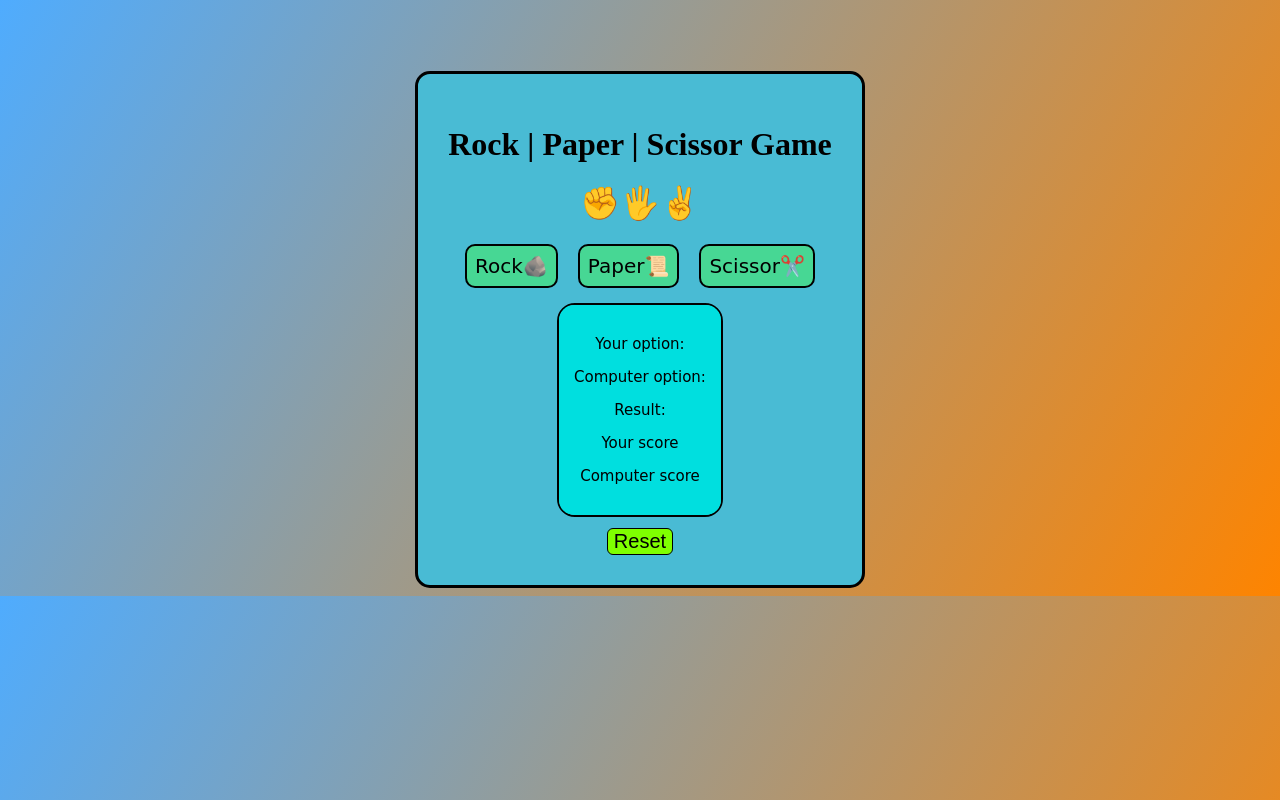
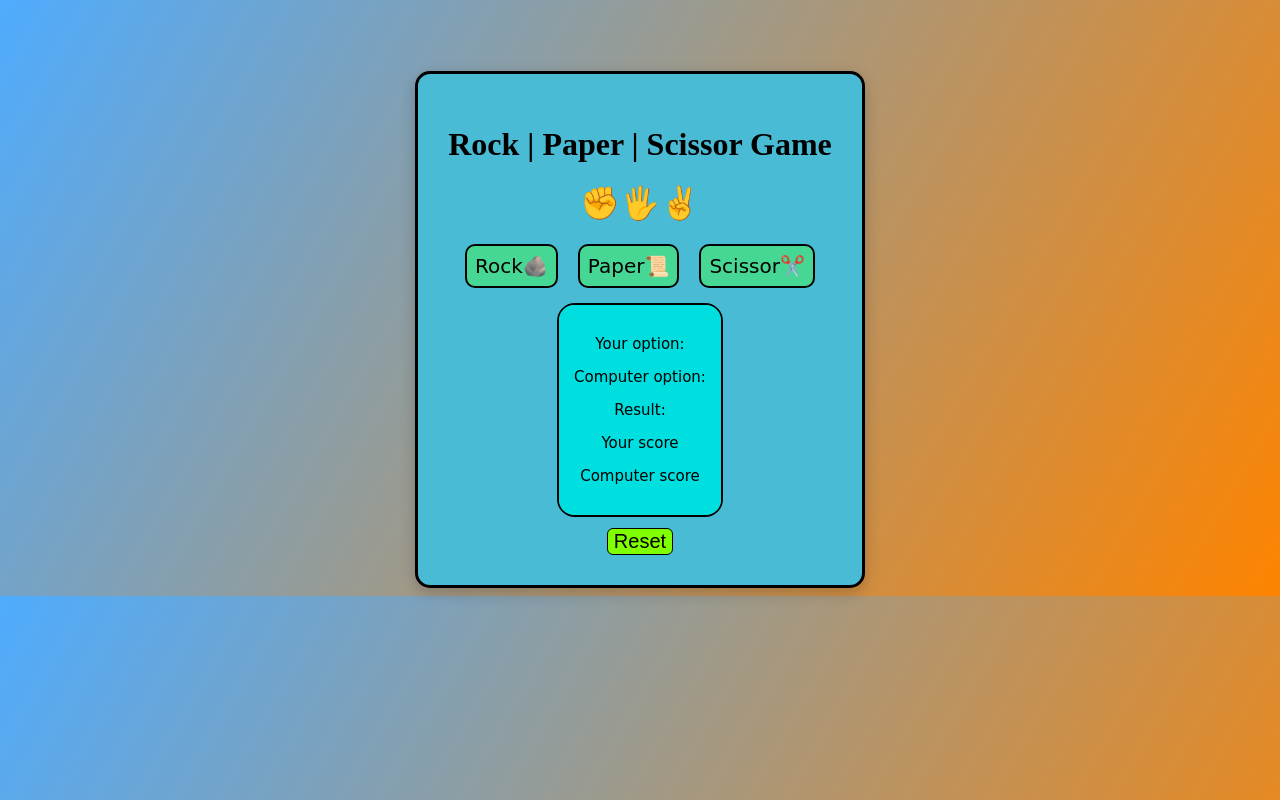
Before and after one commit to indhirakumar-ik/RockPaperScissorGame, a plain HTML site: page index.html in a window 1280 px wide. Drawn offline with Linux system fonts and the light colour scheme.

Commit message:
day 5 task

```diff
--- a/style.css
+++ b/style.css
@@ -13,6 +13,12 @@ body{
     padding: 30px;
     border-radius: 15px;
     margin-top: 5%;
+    display: flex;
+    flex-direction: column;
+    align-content: center;
+    justify-content: center;
+    align-items: center;
+    box-shadow: 0 5px 15px rgba(0, 0, 0, 0.2);
 }
 
 .button{
@@ -37,7 +43,9 @@ body{
 }
 
 .button button:hover{
-    transform: scale(1.2);
+    transform: translateY(-5px) scale(1.05);
+
+    box-shadow: 0 5px 15px rgba(0, 0, 0, 0.2);
     cursor: pointer;
 }
 #actualResult{
```
